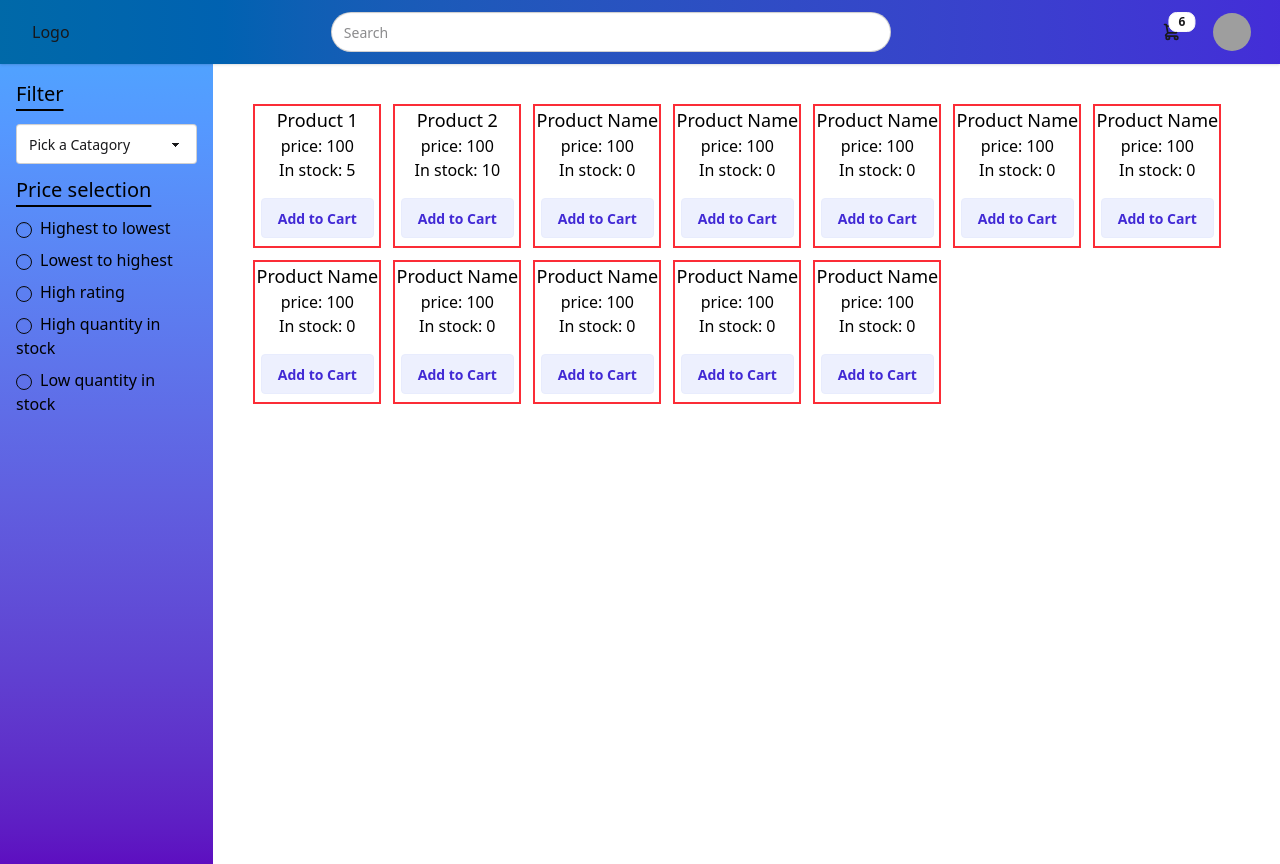
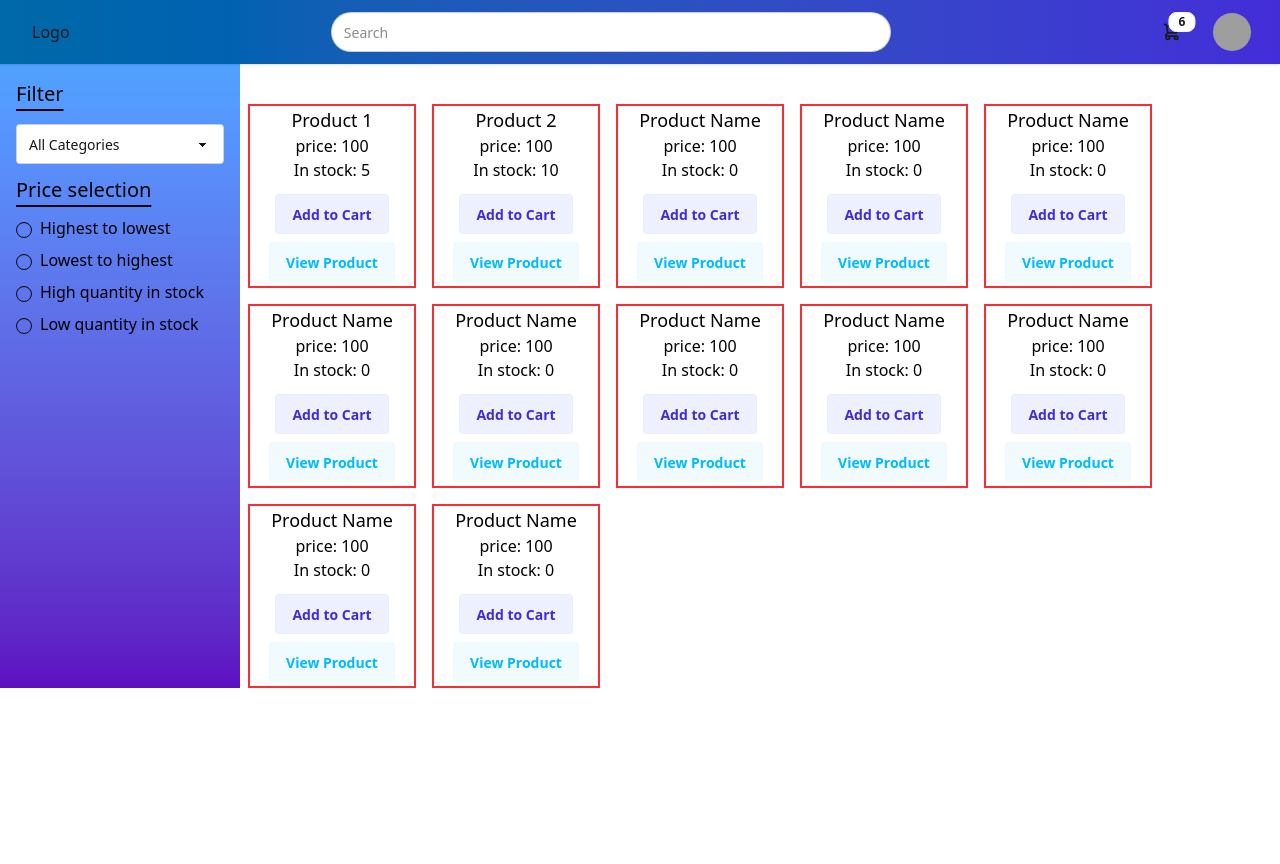
Before and after one commit to VarisNithiparkorn/PROJECT2-SEC-2-HGR, a Vue app: page / in a window 1280 px wide. After the commit the page ends 800 px from the top, so only its background shows below. Built offline with nearby package versions, Linux system fonts and the light colour scheme; data requests are answered from the project's data file; grey boxes are pictures that could not be loaded.

Commit message:
124 [Add,Update,Remove] Add Product detail page, Add Function Fillter Price,Quantity and Item, Update Productsection page with Fillter, Remove FillterProduct.vue

```diff
--- a/package.json
+++ b/package.json
@@ -7,13 +7,14 @@
     "dev": "vite",
     "build": "vite build",
     "preview": "vite preview",
-    "backend" : "json-server --watch ./data/db.json --port 5000"
+    "backend": "json-server --watch ./data/db.json --port 5000"
   },
   "dependencies": {
     "@tailwindcss/vite": "^4.0.9",
     "json-server": "^1.0.0-beta.3",
     "tailwindcss": "^4.0.9",
-    "vue": "^3.5.13"
+    "vue": "^3.5.13",
+    "vue-router": "^4.5.0"
   },
   "devDependencies": {
     "@vitejs/plugin-vue": "^5.2.1",
--- a/src/App.vue
+++ b/src/App.vue
@@ -3,7 +3,7 @@ import { ref } from "vue";
 import Header from "./components/Header.vue";
 import productSection from "./components/productSection.vue";
 import dataFile from '../data/db.json';
-import FillerProduct from "./components/FillerProduct.vue";
+import productDetails from "./components/productDetails.vue";
 const data = ref(dataFile.products)
 console.log(data.value);
 </script>
@@ -12,17 +12,12 @@ console.log(data.value);
   <!-- show , hide -->
   <Header navBar="show" :userId="1"/>
   <!-- List product and filter -->
-  <div class="grid grid-cols-6 h-full">
-  <div class="h-max  col-start-1 row-span-2">
-  <FillerProduct/>
-  </div>
-  <div class=" col-start-2 col-end-7 pt-10">
-  <div class="flex flex-1 flex-wrap gap-3 pl-10">
-  <productSection v-for="item in data" :key="item.id" :item="item" />
+<div>
+  <productSection/>
 </div>
-</div>
-</div>
-
+<!-- <div class="md:pt-20">
+<productDetails/>
+</div> -->
 </template>
 
 <style scoped></style>
--- a/src/components/FillerProduct.vue
+++ /dev/null
@@ -1,60 +0,0 @@
-<script setup>
-import dataFile from '../../data/db.json';
-import { ref, watch } from 'vue';
-const test = ref("")
-const props = defineProps({
-  item: {
-    type: Object,
-    required: true
-  }
-});
-//test if selected
-watch(test, (newValue) => {
-    console.log('Selected category:', newValue);
-});
-
-
-
-
-</script>
-
-<template>
-<div class="w-auto h-screen bg-gradient-to-b from-blue-400 to-violet-800 p-4 ">
-  <p class="text-xl text-black underline underline-offset-8 decoration-2">Filter</p>
-    <div class="pt-4">
-    <select class="select" v-model="test">
-  <option disabled selected value="">Pick a Catagory</option>
-  <option value="pc">PC</option>
-  <option value="laptop">Laptop</option>
-  <option value="gadgets">Gadgets</option>
-</select>
-</div>
-<div>
-  <p class="text-xl text-black pt-3 pb-3 underline underline-offset-8 decoration-2">Price selection</p>
-  <div class="pb-2">
-  <input type="radio" name="radio-1" class="radio radio-neutral radio-xs mr-2" id="hitolow" />
-  <label class="text-black" for="hitolow">Highest to lowest</label>
-  </div>
-  <div class="pb-2">
-  <input type="radio" name="radio-1" class="radio radio-neutral radio-xs mr-2" id="lowtohi"/>
-  <label class="text-black" for="lowtohi">Lowest to highest</label>
-  </div>
-  <div class="pb-2">
-  <input type="radio" name="radio-1" class="radio radio-neutral radio-xs mr-2" id="rate"/>
-  <label class="text-black" for="rate">High rating</label><br>
-  </div>
-  <div class="pb-2">
-  <input type="radio" name="radio-1" class="radio radio-neutral radio-xs mr-2" id="histock"/>
-  <label class="text-black" for="histock">High quantity in stock</label>
-  </div>
-  <div class="pb-2">
-  <input type="radio" name="radio-1" class="radio radio-neutral radio-xs mr-2" id="lowstock"/>
-  <label class="text-black" for="lowstock">Low quantity in stock</label>
-  </div>
-</div>
-</div>
-</template>
-
-<style scoped>
-
-</style>
--- a/src/components/productDetails.vue
+++ b/src/components/productDetails.vue
@@ -1,9 +1,45 @@
 <script setup>
-
 </script>
 
 <template>
+  <!-- Full screen container -->
+  <div class="flex items-center justify-center">
+    <!-- Grid container -->
+    <div class="w-full max-w-6xl md:grid md:grid-cols-2 flex flex-wrap justify-center p-4">
+      <!-- Image section -->
+      <div class="flex justify-center items-center col-1">
+        <img class="w-auto h-90" src="../../public/ProductImages/product1.jpg" alt="GOOJODOQ earphones case">
+      </div>
 
+      <!-- Detail section -->
+      <div class="col-2 flex flex-col justify-center">
+        <h2 class="text-xl font-semibold mb-2 text-black">Product 1</h2>
+        <p class="text-gray-600">computer desktop</p>
+        <div class="flex items-center mt-2">
+          <span class="text-yellow-400">★★★★★</span>
+          <span class="text-gray-600 ml-2">4.8 | in stock: 5</span>
+        </div>
+        <div class="mt-3">
+          <span class="text-gray-500">$100.00</span>
+        </div>
+        <div class="mt-6 flex flex-wrap max-md:justify-center">
+          <button class="bg-blue-500 text-white px-4 py-2 rounded">Buy Now</button>
+          <button class="ml-2 bg-gray-300 text-gray-700 px-4 py-2 rounded">Add to Cart</button>
+        </div>
+        <div class="flex flex-col pt-5 max-md:justify-center">
+          <div class="rating">
+            <input type="radio" name="rating-2" class="mask mask-star-2 bg-orange-400" aria-label="1 star" />
+            <input type="radio" name="rating-2" class="mask mask-star-2 bg-orange-400" aria-label="2 star" checked="checked" />
+            <input type="radio" name="rating-2" class="mask mask-star-2 bg-orange-400" aria-label="3 star" />
+            <input type="radio" name="rating-2" class="mask mask-star-2 bg-orange-400" aria-label="4 star" />
+            <input type="radio" name="rating-2" class="mask mask-star-2 bg-orange-400" aria-label="5 star" />
+          </div>
+          <textarea class="textarea mt-2" placeholder="Comment"></textarea>
+          <button class="btn w-15 mt-2">Submit</button>
+        </div>
+      </div>
+    </div>
+  </div>
 </template>
 
 <style scoped>
--- a/src/components/productSection.vue
+++ b/src/components/productSection.vue
@@ -1,6 +1,8 @@
 <script setup>
-import { defineProps, ref, watch } from 'vue';
-import { addItem } from "@/libs/fetchUtils"
+import { defineProps,ref,watch,computed } from 'vue';
+import { getItemById,updateItem } from "@/libs/fetchUtils"
+import dataFile from '../../data/db.json';
+const data = ref(dataFile.products)
 const props = defineProps({
   item: {
     type: Object,
@@ -17,45 +19,95 @@ const addItemToCart = async (item) => {
       ...item,
       amount: 1
     };
-    const getCartResponse = await fetch(`${cartUrl}/${cartId}`);
-    if (!getCartResponse.ok) {
-      throw new Error(`Server error: ${getCartResponse.statusText}`);
-    }
-    const cart = await getCartResponse.json();
+    const cart = await getItemById(cartUrl, cartId);
     const existingProductIndex = cart.products.findIndex(p => p.id === item.id);
     if (existingProductIndex !== -1) {
       cart.products[existingProductIndex].amount += 1;
     } else {
       cart.products.push(cartItem);
     }
-    // Update the cart
-    const updateResponse = await fetch(`${cartUrl}/${cartId}`, {
-      method: "PUT",
-      headers: {
-        "Content-Type": "application/json",
-      },
-      body: JSON.stringify(cart),
-    });
-    if (!updateResponse.ok) {
-      throw new Error(`Server error: ${updateResponse.statusText}`);
-    }
-    const updatedCart = await updateResponse.json();
+    const updatedCart = await updateItem(cartUrl, cartId, { products: cart.products });
     console.log("Item added to cart:", updatedCart);
   } catch (error) {
     console.error("Failed to add item to cart:", error);
   }
 };
 
+const sortOption = ref('');
+const selectedCategory = ref("");
+const sortedProducts = computed(() => {
+  let filtered = [...data.value];
+  if (selectedCategory.value) {
+    filtered = filtered.filter(product =>
+      product.type.toLowerCase() === selectedCategory.value.toLowerCase()
+    );
+  }
+  switch(sortOption.value) {
+    case 'hitolow':
+      filtered.sort((a, b) => b.price - a.price);
+      break;
+    case 'lowtohi':
+      filtered.sort((a, b) => a.price - b.price);
+      break;
+    case 'histock':
+      filtered.sort((a, b) => b.quantityInStock - a.quantityInStock);
+      break;
+    case 'lowstock':
+      filtered.sort((a, b) => a.quantityInStock - b.quantityInStock);
+      break;
+  }
+  return filtered;
+});
 </script>
 
 <template>
-  <div class="flex h-36 w-32 bg-white text-black border-solid border-red-500 border-2">
-    <div class="text-center h-36 w-32">
-      <p class="text-lg">{{ props.item.productName }}</p>
-      <p class="text-base">price: {{ props.item.price }}</p>
-      <p class="text-base pb-4">In stock: {{ props.item.quantityInStock }}</p>
-      <button @click="addItemToCart(props.item)" class="btn btn-soft btn-primary">Add to Cart</button>
+<div class="flex h-auto w-auto">
+  <div class="w-60 h-auto bg-gradient-to-b from-blue-400 to-violet-800 p-4 ">
+  <p class="text-xl text-black underline underline-offset-8 decoration-2">Filter</p>
+    <div class="pt-4">
+    <select class="select" v-model="selectedCategory">
+      <option value="">All Categories</option>
+      <option value="pc">PC</option>
+      <option value="laptop">Laptop</option>
+      <option value="gadgets">Gadgets</option>
+    </select>
+</div>
+<div>
+  <p class="text-xl text-black pt-3 pb-3 underline underline-offset-8 decoration-2">Price selection</p>
+  <div class="pb-2">
+    <input type="radio" name="radio-1" class="radio radio-neutral radio-xs mr-2"
+           id="hitolow" value="hitolow" v-model="sortOption" />
+    <label class="text-black" for="hitolow">Highest to lowest</label>
+  </div>
+  <div class="pb-2">
+    <input type="radio" name="radio-1" class="radio radio-neutral radio-xs mr-2"
+           id="lowtohi" value="lowtohi" v-model="sortOption" />
+    <label class="text-black" for="lowtohi">Lowest to highest</label>
+  </div>
+  <div class="pb-2">
+    <input type="radio" name="radio-1" class="radio radio-neutral radio-xs mr-2"
+           id="histock" value="histock" v-model="sortOption" />
+    <label class="text-black" for="histock">High quantity in stock</label>
+  </div>
+  <div class="pb-2">
+    <input type="radio" name="radio-1" class="radio radio-neutral radio-xs mr-2"
+           id="lowstock" value="lowstock" v-model="sortOption" />
+    <label class="text-black" for="lowstock">Low quantity in stock</label>
+  </div>
+</div>
+</div>
+
+  <div class="flex flex-wrap gap-4 flex-1 pl-2 pt-10">
+    <div class="flex h-46 w-42 bg-white text-black border-solid border-red-500 border-2" v-for="item in sortedProducts" :key="item.id">
+      <div class="text-center">
+        <p class="text-lg">{{ item.productName }}</p>
+        <p class="text-base">price: {{ item.price }}</p>
+        <p class="text-base pb-3">In stock: {{ item.quantityInStock }}</p>
+        <button @click="addItemToCart(item)" class="btn btn-soft btn-primary">Add to Cart</button>
+        <button @click="View" class="mt-2 btn btn-soft btn-info">View Product</button>
+      </div>
     </div>
+  </div>
   </div>
 </template>
 
```
Also changed, not shown: 1 other file (tests, documents, lock files or other folders).
